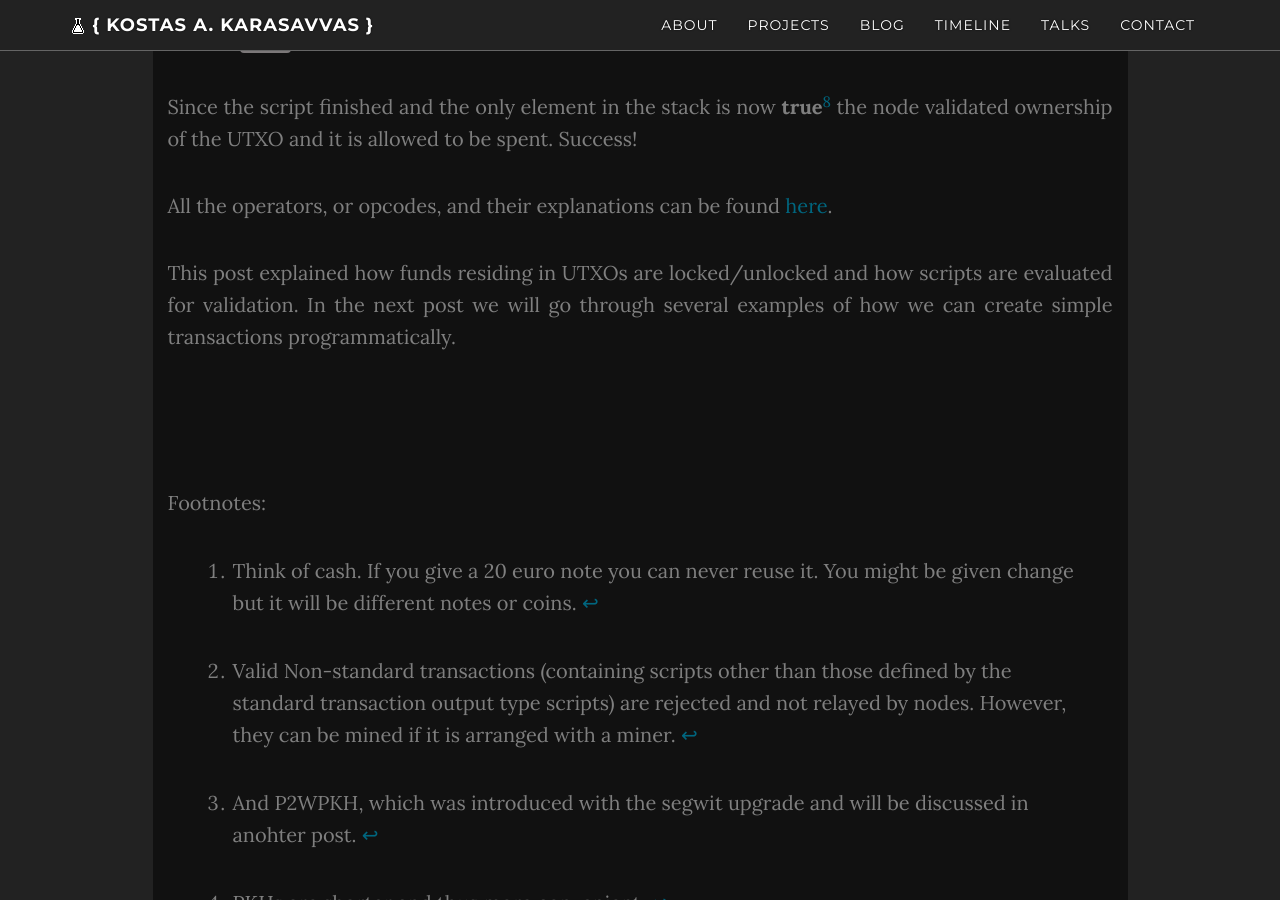
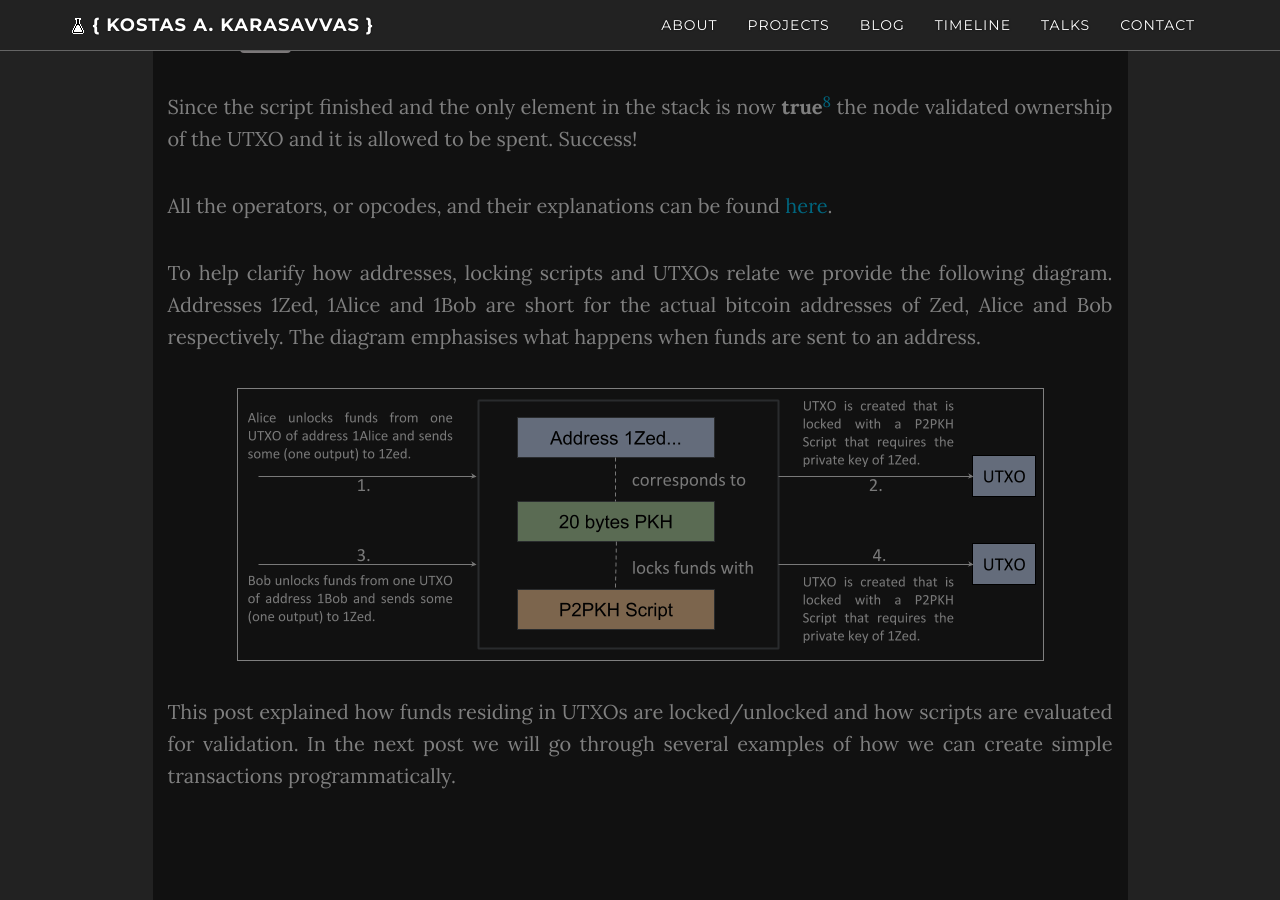
Before and after one commit to karask/karask.github.io, a Jekyll site: the page built from _posts/2020-04-30-transactions.md, in a window 1280 px wide and 900 px high, scrolled down 4448 px. Built offline with Jekyll 4.4.1, drawn with Linux system fonts in a browser that asks for light colours; nearby versions of some CDN libraries; a style sheet for code colours, icons or effects is not loaded.

Commit message:
add clarification diagram for addresses, locking scripts and UTXOs

```diff
--- a/_posts/2020-04-30-transactions.md
+++ b/_posts/2020-04-30-transactions.md
@@ -101,6 +101,10 @@ Since the script finished and the only element in the stack is now **true**[^8]
 
 All the operators, or opcodes, and their explanations can be found [here](https://en.bitcoin.it/wiki/Script){:target="_blank"}.
 
+To help clarify how addresses, locking scripts and UTXOs relate we provide the following diagram. Addresses 1Zed, 1Alice and 1Bob are short for the actual bitcoin addresses of Zed, Alice and Bob respectively. The diagram emphasises what happens when funds are sent to an address.
+
+![Addresses, Locking scripts and UTXOs](/assets/images/address_p2pkh_utxos.png)
+
 This post explained how funds residing in UTXOs are locked/unlocked and how scripts are evaluated for validation. In the next post we will go through several examples of how we can create simple transactions programmatically.
 
 <br/><br/>
```
Also changed, not shown: assets/images/address_p2pkh_utxos.png (added).
